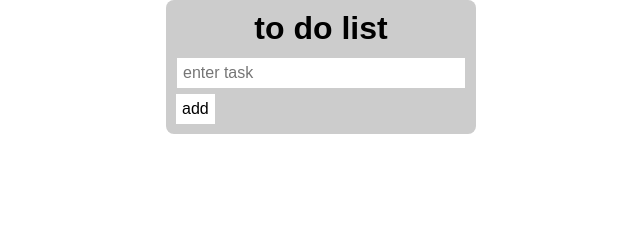
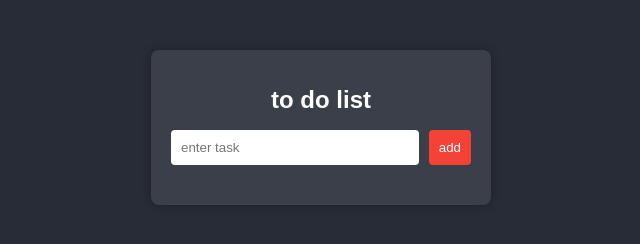
Before and after one commit to abdesslemhamani/todoliste, a plain HTML site: page index.html in a window 1280 px wide. Shown: the whole page, without its empty margins (319-959 px from the left). Drawn offline with Linux system fonts and the light colour scheme.

Commit message:
final commit

```diff
--- a/style.css
+++ b/style.css
@@ -1,50 +1,74 @@
-* {
+body {
+    font-family: Arial, sans-serif;
+    background-color: #282c36;
+    color: white;
+    text-align: center;
     margin: 0;
     padding: 0;
-    box-sizing: border-box;
-}
-
-body {
-    width: 100%;
-    height: 100%;
-    display: flex;
-    justify-content: center;
-    align-items: center;
-    font-family: Arial, Helvetica, sans-serif;
 }
 
 .container {
-
-    padding: 10px;
-    min-width: 310px;
-    background-color: #ccc;
+    width: 300px;
+    margin: 50px auto;
+    background: #3b3f4a;
+    padding: 20px;
     border-radius: 8px;
+    box-shadow: 0 0 10px rgba(0, 0, 0, 0.3);
 }
 
-.container h1 {
-    text-align: center;
-    margin-bottom: 10px;
-    border-bottom: 1px #ccc;
+h1 {
+    font-size: 24px;
 }
 
-.input-group {
-    width: 100%;
-    border: 1px solid #efefef;
+.inputs {
     display: flex;
+    gap: 10px;
+    margin-bottom: 20px;
 }
 
 input {
-    padding: 6px;
-    border: 1px solid #ccc;
-    font-size: 1rem;
-    width: 100%;
+    flex: 1;
+    padding: 10px;
+    border: none;
+    border-radius: 4px;
 }
 
 button {
-    padding: 6px;
-    border: none #ccc;
-    background-color: #fff;
-    font-size: 1rem;
+    background-color: #f44336;
+    color: white;
+    border: none;
+    padding: 10px;
     cursor: pointer;
+    border-radius: 4px;
+}
+
+button:hover {
+    background-color: #d32f2f;
+}
+
+ul {
+    list-style: none;
+    padding: 0;
+}
+
+li {
+    background: #50545f;
+    padding: 10px;
     margin-top: 5px;
+    display: flex;
+    justify-content: space-between;
+    align-items: center;
+    border-radius: 4px;
 }
+
+li.completed {
+    text-decoration: line-through;
+    color: #aaa;
+}
+
+.delete {
+    background: none;
+    border: none;
+    color: white;
+    cursor: pointer;
+}
```
